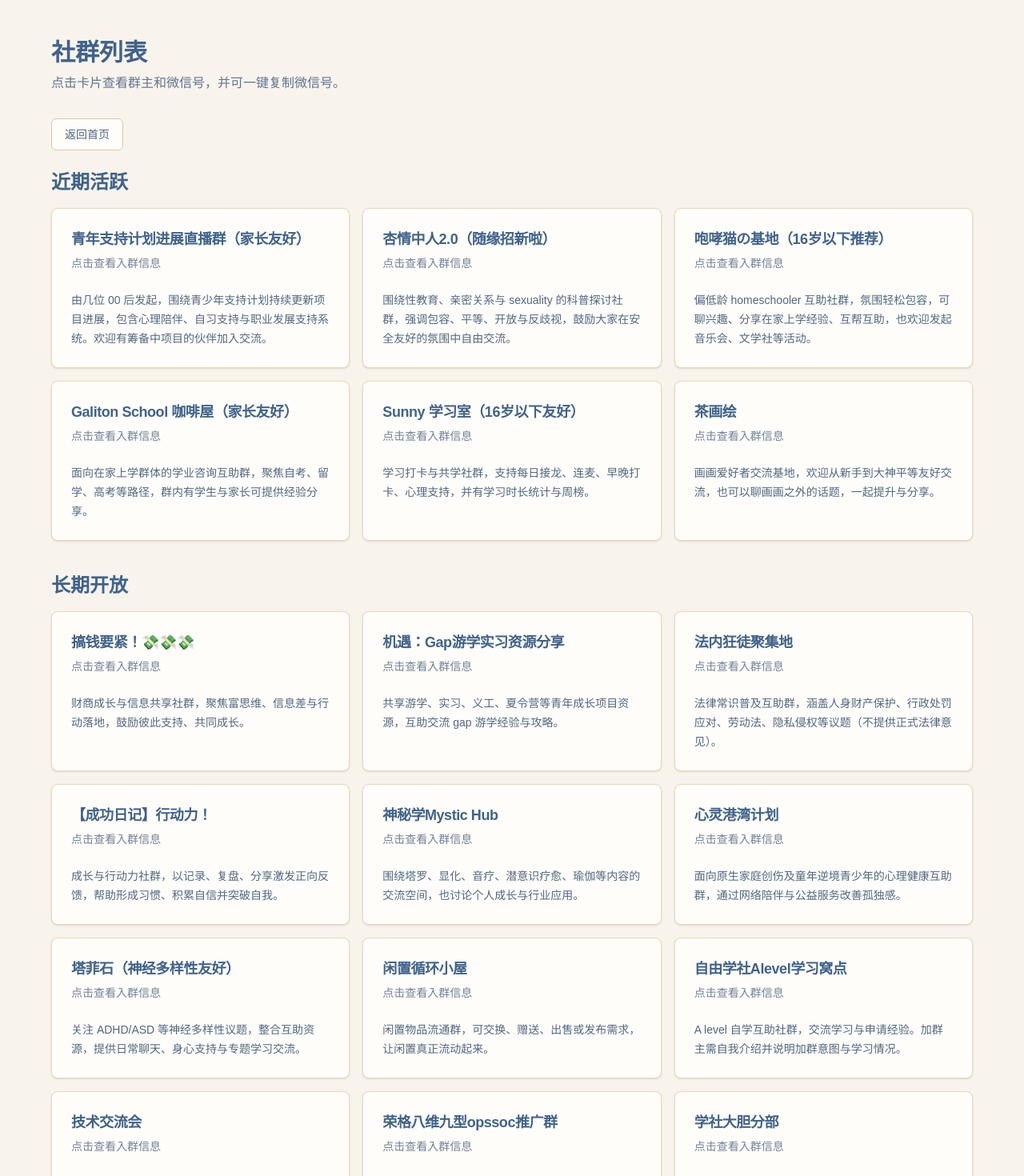
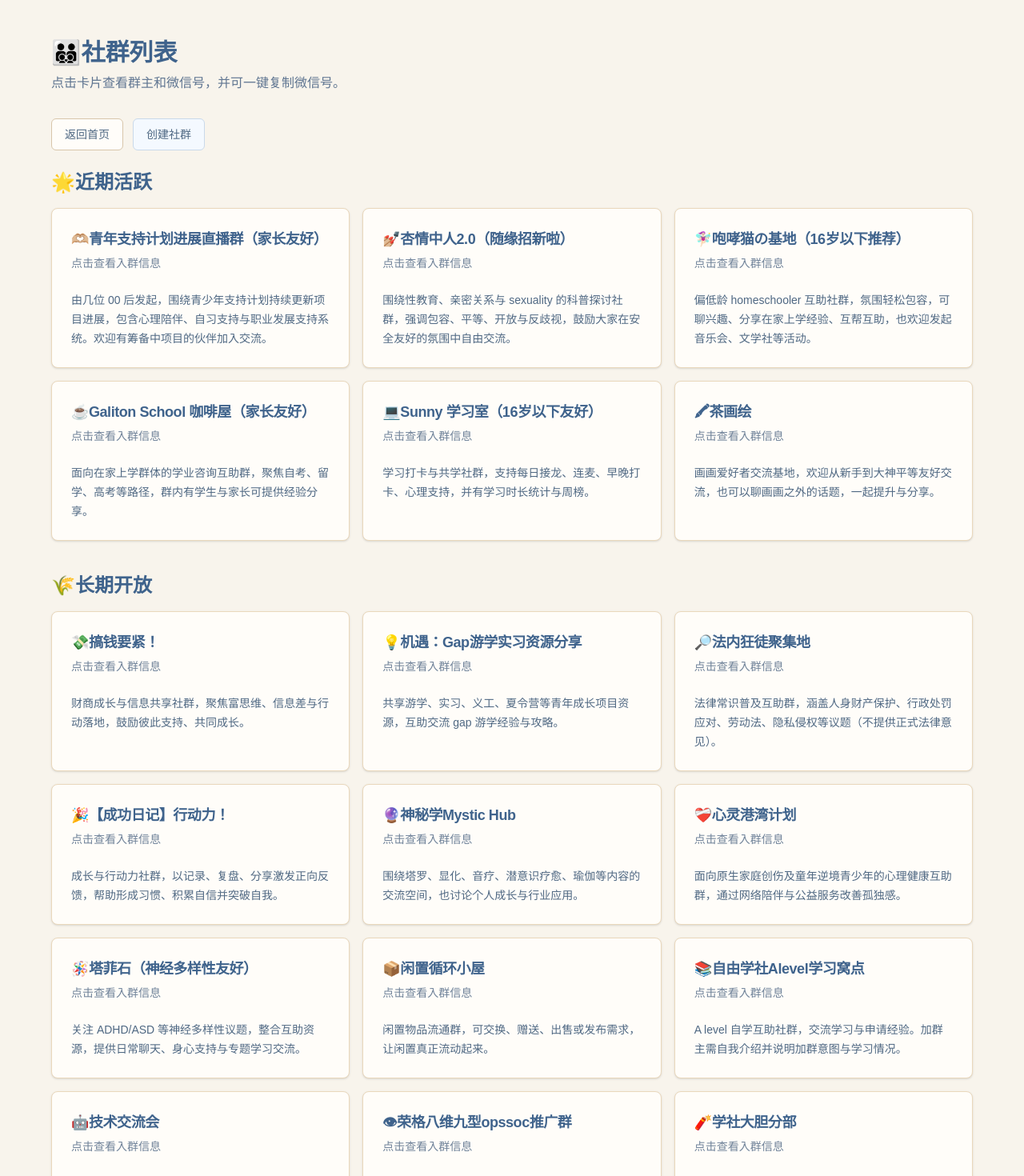
Before and after one commit to XinTong717/liberalacademy, a Next.js app: page /communities in a window 1280 px wide. Shown: the top 1470 px of the page at 80% size. Built offline with nearby package versions, Linux system fonts and the light colour scheme.

Commit message:
CommunityUpdate

```diff
--- a/app/communities/page.tsx
+++ b/app/communities/page.tsx
@@ -7,7 +7,7 @@ import { Card, CardContent, CardDescription, CardHeader, CardTitle } from '@/com
 
 type Community = {
   id: number
-  section: '近期活跃' | '长期开放'
+  section: '🌟近期活跃' | '🌾长期开放'
   name: string
   summary: string
   owner: string
@@ -17,8 +17,8 @@ type Community = {
 const communities: Community[] = [
   {
     id: 1,
-    section: '近期活跃',
-    name: '青年支持计划进展直播群（家长友好）',
+    section: '🌟近期活跃',
+    name: '🫶🏼青年支持计划进展直播群（家长友好）',
     summary:
       '由几位 00 后发起，围绕青少年支持计划持续更新项目进展，包含心理陪伴、自习支持与职业发展支持系统。欢迎有筹备中项目的伙伴加入交流。',
     owner: '定慧',
@@ -26,8 +26,8 @@ const communities: Community[] = [
   },
   {
     id: 2,
-    section: '近期活跃',
-    name: '杏情中人2.0（随缘招新啦）',
+    section: '🌟近期活跃',
+    name: '💅🏼杏情中人2.0（随缘招新啦）',
     summary:
       '围绕性教育、亲密关系与 sexuality 的科普探讨社群，强调包容、平等、开放与反歧视，鼓励大家在安全友好的氛围中自由交流。',
     owner: 'Amara亚洁',
@@ -35,8 +35,8 @@ const communities: Community[] = [
   },
   {
     id: 3,
-    section: '近期活跃',
-    name: '咆哮猫の基地（16岁以下推荐）',
+    section: '🌟近期活跃',
+    name: '🧚🏻‍♀️咆哮猫の基地（16岁以下推荐）',
     summary:
       '偏低龄 homeschooler 互助社群，氛围轻松包容，可聊兴趣、分享在家上学经验、互帮互助，也欢迎发起音乐会、文学社等活动。',
     owner: '雪杉',
@@ -44,8 +44,8 @@ const communities: Community[] = [
   },
   {
     id: 4,
-    section: '近期活跃',
-    name: 'Galiton School 咖啡屋（家长友好）',
+    section: '🌟近期活跃',
+    name: '☕️Galiton School 咖啡屋（家长友好）',
     summary:
       '面向在家上学群体的学业咨询互助群，聚焦自考、留学、高考等路径，群内有学生与家长可提供经验分享。',
     owner: '开颜（联系定慧拉你）',
@@ -53,8 +53,8 @@ const communities: Community[] = [
   },
   {
     id: 5,
-    section: '近期活跃',
-    name: 'Sunny 学习室（16岁以下友好）',
+    section: '🌟近期活跃',
+    name: '💻Sunny 学习室（16岁以下友好）',
     summary:
       '学习打卡与共学社群，支持每日接龙、连麦、早晚打卡、心理支持，并有学习时长统计与周榜。',
     owner: '小雨',
@@ -62,8 +62,8 @@ const communities: Community[] = [
   },
   {
     id: 6,
-    section: '近期活跃',
-    name: '茶画绘',
+    section: '🌟近期活跃',
+    name: '🖍茶画绘',
     summary:
       '画画爱好者交流基地，欢迎从新手到大神平等友好交流，也可以聊画画之外的话题，一起提升与分享。',
     owner: '肥波',
@@ -71,8 +71,8 @@ const communities: Community[] = [
   },
   {
     id: 7,
-    section: '长期开放',
-    name: '搞钱要紧！💸💸💸',
+    section: '🌾长期开放',
+    name: '💸搞钱要紧！',
     summary:
       '财商成长与信息共享社群，聚焦富思维、信息差与行动落地，鼓励彼此支持、共同成长。',
     owner: 'Amara亚洁',
@@ -80,8 +80,8 @@ const communities: Community[] = [
   },
   {
     id: 8,
-    section: '长期开放',
-    name: '机遇：Gap游学实习资源分享',
+    section: '🌾长期开放',
+    name: '💡机遇：Gap游学实习资源分享',
     summary:
       '共享游学、实习、义工、夏令营等青年成长项目资源，互助交流 gap 游学经验与攻略。',
     owner: '寇麟（加时注明来意 | 游学群）',
@@ -89,8 +89,8 @@ const communities: Community[] = [
   },
   {
     id: 9,
-    section: '长期开放',
-    name: '法内狂徒聚集地',
+    section: '🌾长期开放',
+    name: '🔎法内狂徒聚集地',
     summary:
       '法律常识普及互助群，涵盖人身财产保护、行政处罚应对、劳动法、隐私侵权等议题（不提供正式法律意见）。',
     owner: 'Veronica',
@@ -98,8 +98,8 @@ const communities: Community[] = [
   },
   {
     id: 10,
-    section: '长期开放',
-    name: '【成功日记】行动力！',
+    section: '🌾长期开放',
+    name: '🎉【成功日记】行动力！',
     summary:
       '成长与行动力社群，以记录、复盘、分享激发正向反馈，帮助形成习惯、积累自信并突破自我。',
     owner: 'Kala',
@@ -107,8 +107,8 @@ const communities: Community[] = [
   },
   {
     id: 11,
-    section: '长期开放',
-    name: '神秘学Mystic Hub',
+    section: '🌾长期开放',
+    name: '🔮神秘学Mystic Hub',
     summary:
       '围绕塔罗、显化、音疗、潜意识疗愈、瑜伽等内容的交流空间，也讨论个人成长与行业应用。',
     owner: '野色',
@@ -116,8 +116,8 @@ const communities: Community[] = [
   },
   {
     id: 12,
-    section: '长期开放',
-    name: '心灵港湾计划',
+    section: '🌾长期开放',
+    name: '❤️‍🩹心灵港湾计划',
     summary:
       '面向原生家庭创伤及童年逆境青少年的心理健康互助群，通过网络陪伴与公益服务改善孤独感。',
     owner: '扶麟',
@@ -125,8 +125,8 @@ const communities: Community[] = [
   },
   {
     id: 13,
-    section: '长期开放',
-    name: '塔菲石（神经多样性友好）',
+    section: '🌾长期开放',
+    name: '🪅塔菲石（神经多样性友好）',
     summary:
       '关注 ADHD/ASD 等神经多样性议题，整合互助资源，提供日常聊天、身心支持与专题学习交流。',
     owner: '林含光',
@@ -134,8 +134,8 @@ const communities: Community[] = [
   },
   {
     id: 14,
-    section: '长期开放',
-    name: '闲置循环小屋',
+    section: '🌾长期开放',
+    name: '📦闲置循环小屋',
     summary:
       '闲置物品流通群，可交换、赠送、出售或发布需求，让闲置真正流动起来。',
     owner: '大鹏',
@@ -143,8 +143,8 @@ const communities: Community[] = [
   },
   {
     id: 15,
-    section: '长期开放',
-    name: '自由学社Alevel学习窝点',
+    section: '🌾长期开放',
+    name: '📚自由学社Alevel学习窝点',
     summary:
       'A level 自学互助社群，交流学习与申请经验。加群主需自我介绍并说明加群意图与学习情况。',
     owner: '开颜',
@@ -152,8 +152,8 @@ const communities: Community[] = [
   },
   {
     id: 16,
-    section: '长期开放',
-    name: '技术交流会',
+    section: '🌾长期开放',
+    name: '🤖技术交流会',
     summary:
       '以编程、AI、互联网+ 为核心的技术交流学习群，欢迎硬核技术爱好者与项目开发者分享研讨。',
     owner: '阿派（加时注明来意 | 技术交流会）',
@@ -161,32 +161,32 @@ const communities: Community[] = [
   },
   {
     id: 17,
-    section: '长期开放',
-    name: '荣格八维九型opssoc推广群',
+    section: '🌾长期开放',
+    name: '👁荣格八维九型opssoc推广群',
     summary: '荣格八维、九型及相关话题交流社群。',
     owner: '林含光',
     wechat: 'J478920456',
   },
   {
     id: 18,
-    section: '长期开放',
-    name: '学社大胆分部',
+    section: '🌾长期开放',
+    name: '🧨学社大胆分部',
     summary: '学社大群不便讨论内容的延展交流空间（如炒币等）。',
     owner: 'Lenod',
     wechat: '13908000900',
   },
   {
     id: 19,
-    section: '长期开放',
-    name: '饭蒙子聚集地',
+    section: '🌾长期开放',
+    name: '🥢饭蒙子聚集地',
     summary: '分享吃饭、做饭日常的生活向社群。',
     owner: '阿贞',
     wechat: 'wxid_wvivprotd00n22',
   },
   {
     id: 20,
-    section: '长期开放',
-    name: '10倍速学习之道（家长友好）',
+    section: '🌾长期开放',
+    name: '🧠10倍速学习之道（家长友好）',
     summary:
       '聚焦思维能力与学习方法的交流社群，欢迎分享困扰、共解难题，并有成长与知识开源相关分群。',
     owner: '童承彦',
@@ -194,16 +194,16 @@ const communities: Community[] = [
   },
   {
     id: 21,
-    section: '长期开放',
-    name: '英语群',
+    section: '🌾长期开放',
+    name: '📒英语群',
     summary: '英语学习交流与打卡互助群，成员可随意发言相互监督。',
     owner: 'K2CrO4',
     wechat: 'yulinnoname',
   },
   {
     id: 22,
-    section: '长期开放',
-    name: '星光读写公社',
+    section: '🌾长期开放',
+    name: '📖星光读写公社',
     summary:
       '以阅读写作为核心的成长社群，通过共读、讨论、即兴写作互相看见，鼓励自由表达与真实思考。',
     owner: '阿喀琉斯之踵',
@@ -214,8 +214,11 @@ const communities: Community[] = [
 export default function CommunitiesPage() {
   const [activeCardId, setActiveCardId] = useState<number | null>(null)
   const [copiedId, setCopiedId] = useState<number | null>(null)
+  const [showCreateForm, setShowCreateForm] = useState(false)
+  const [newCommunityName, setNewCommunityName] = useState('')
+  const [wechatContact, setWechatContact] = useState('')
 
-  const sectionOrder: Array<Community['section']> = ['近期活跃', '长期开放']
+  const sectionOrder: Array<Community['section']> = ['🌟近期活跃', '🌾长期开放']
 
   const handleCopy = async (community: Community) => {
     await navigator.clipboard.writeText(community.wechat)
@@ -223,19 +226,72 @@ export default function CommunitiesPage() {
     setTimeout(() => setCopiedId(null), 1500)
   }
 
+  const handleCreateCommunity = () => {
+    setShowCreateForm((prev) => !prev)
+  }
+
+  const handleSubmitCreateRequest = () => {
+    if (!newCommunityName.trim() || !wechatContact.trim()) {
+      window.alert('请先填写想要创建的群名和您的微信号。')
+      return
+    }
+
+    window.alert('收到你的申请啦，我们会尽快联系你～')
+    setNewCommunityName('')
+    setWechatContact('')
+    setShowCreateForm(false)
+  }
+
   return (
     <div className="min-h-screen bg-[#f8f4ec] px-4 py-12">
       <div className="mx-auto max-w-6xl text-[#334e68]">
         <div className="mb-8">
-          <h1 className="mb-2 text-3xl font-bold text-[#3f638c]">社群列表</h1>
+          <h1 className="mb-2 text-3xl font-bold text-[#3f638c]">🧑‍🧑‍🧒‍🧒社群列表</h1>
           <p className="text-[#5f7591]">点击卡片查看群主和微信号，并可一键复制微信号。</p>
         </div>
 
-        <div className="mb-6">
+        <div className="mb-6 flex flex-wrap items-center gap-3">
           <Link href="/">
             <Button variant="outline" className="border-[#d8c6ab] bg-[#fffdf9] text-[#4f6883] hover:bg-[#f6efe4]">返回首页</Button>
           </Link>
+          <Button
+            type="button"
+            variant="outline"
+            className="border-[#c9d9ea] bg-[#f4f9ff] text-[#4f6883] hover:bg-[#e9f2fb]"
+            onClick={handleCreateCommunity}
+          >
+            创建社群
+          </Button>
         </div>
+
+        {showCreateForm ? (
+          <div className="mb-8 rounded-lg border border-[#c9d9ea] bg-[#eef5fb] p-4 text-[#36597a]">
+            <p className="mb-4 text-sm">本功能正在内测中，请填写想要创建的群名和您的微信号。</p>
+            <div className="grid gap-3 md:grid-cols-2">
+              <label className="text-sm">
+                <span className="mb-1 block">群名</span>
+                <input
+                  value={newCommunityName}
+                  onChange={(event) => setNewCommunityName(event.target.value)}
+                  placeholder="例如：青年影像共学社"
+                  className="w-full rounded-md border border-[#b5c8db] bg-white px-3 py-2 text-sm text-[#36597a] outline-none ring-[#7ea1c4] focus:ring-2"
+                />
+              </label>
+              <label className="text-sm">
+                <span className="mb-1 block">微信号</span>
+                <input
+                  value={wechatContact}
+                  onChange={(event) => setWechatContact(event.target.value)}
+                  placeholder="请输入您的微信号"
+                  className="w-full rounded-md border border-[#b5c8db] bg-white px-3 py-2 text-sm text-[#36597a] outline-none ring-[#7ea1c4] focus:ring-2"
+                />
+              </label>
+            </div>
+            <Button className="mt-4 bg-[#6e8fb1] text-white hover:bg-[#5d7fa2]" onClick={handleSubmitCreateRequest}>
+              提交申请
+            </Button>
+          </div>
+        ) : null}
 
         {sectionOrder.map((section) => {
           const sectionCommunities = communities.filter((item) => item.section === section)
--- a/components/map.tsx
+++ b/components/map.tsx
@@ -314,7 +314,7 @@ export default function Map({ isLoggedIn }: MapProps) {
       <div ref={containerRef} className="h-full w-full" />
 
       {!isLoggedIn && (
-        <div className="absolute inset-0 z-20 flex items-center justify-center bg-[#fdf8ef]/35 backdrop-blur-[1.5px]">
+        <div className="absolute inset-0 z-20 flex items-center justify-center bg-[#fdf8ef]/15 backdrop-blur-[0.5px]">
           <Link
             href="/login"
             className="rounded-full bg-[#2f6696] px-10 py-4 text-lg font-semibold text-white shadow-xl transition hover:bg-[#285884]"
```
